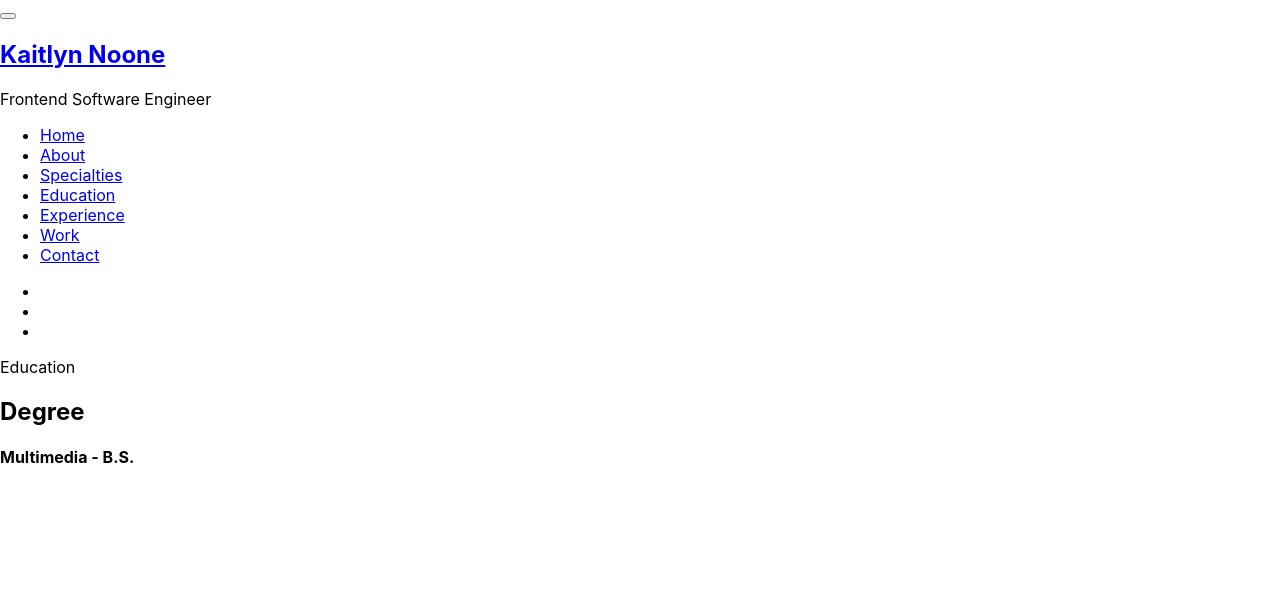
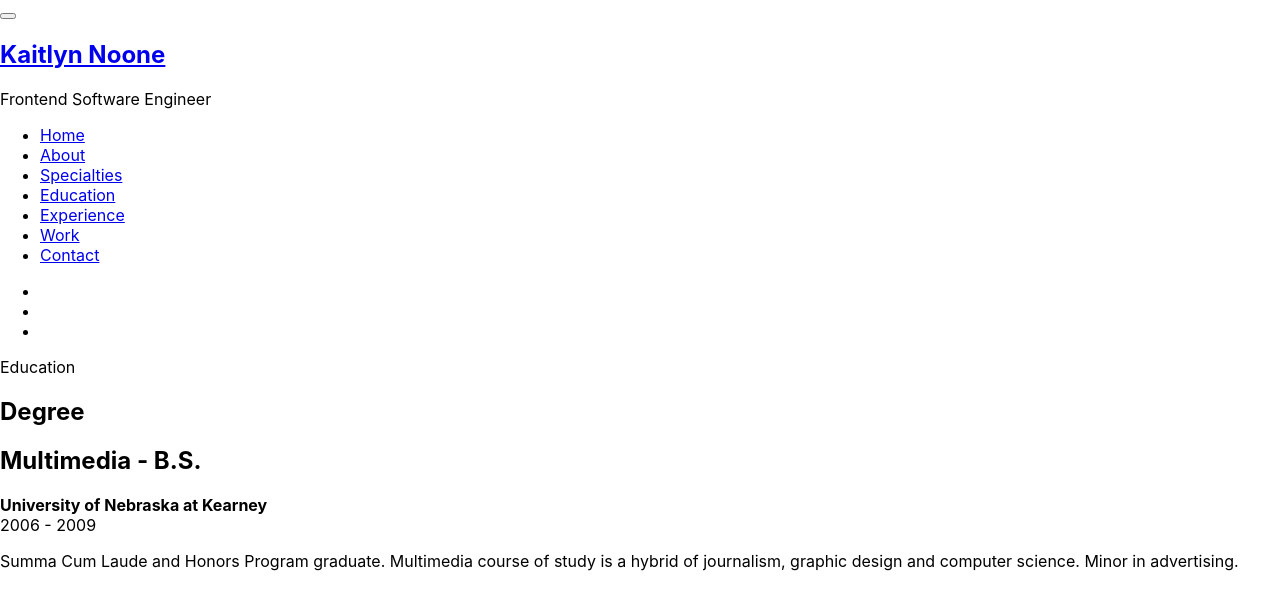
Before and after one commit to kaitnoone/kaitnoone.github.io, a React (Create React App) app: page /education in a window 1280 px wide. Shown: the top 610 px of the page. Built offline with nearby package versions, Linux system fonts and the light colour scheme; the HTML template or start-up script is replaced by a standard one.

Commit message:
update education section

```diff
--- a/src/components/Education.js
+++ b/src/components/Education.js
@@ -32,8 +32,7 @@ export default class Education extends Component {
                         </div>
                     </div>
                     <div className="animate-box animated fadeInRight">
-                        <Accordion>
-                            <div label='Multimedia - B.S.'>
+                        <h2 className="h4">Multimedia - B.S.</h2>
                         <p><strong>University of Nebraska at Kearney</strong><br />
                             2006 - 2009</p>
                         <p>
@@ -41,8 +40,6 @@ export default class Education extends Component {
                             hybrid of journalism, graphic design and computer science. Minor in advertising.
                         </p>
                     </div>
-                        </Accordion>
-                    </div>
                 </div>
             </section>
         )
```
Also changed, not shown: 8 other files (tests, documents, lock files or other folders). Lines whose indentation alone changed are shown as unchanged.
